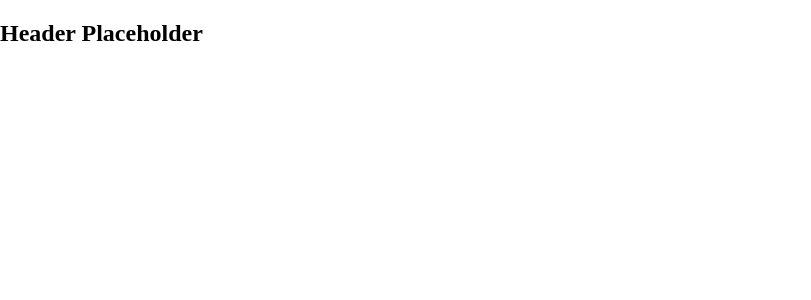
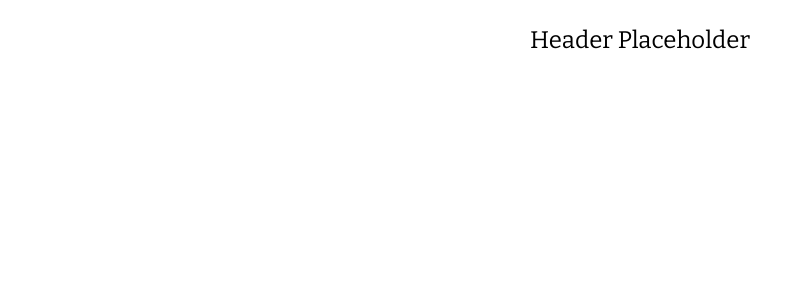
Before and after one commit to gwlee412/reddit-timer-gwlee412, a React (Create React App) app: page / in a window 1280 px wide. Shown: the top 300 px of the page, without its empty margins (0-811 px from the left). Built offline with nearby package versions, Linux system fonts and the light colour scheme.

Commit message:
added text specific global styles

```diff
--- a/src/styles.css
+++ b/src/styles.css
@@ -1,5 +1,30 @@
 /*font-family: 'Bitter', serif;
 font-family: 'Montserrat', sans-serif;*/
+*, *::before, *::after {
+    box-sizing: border-box;
+  }
 body{
-    margin:0;
+    font-family:'Montserrat', sans-serif;
+    font-size: 16px;
+    line-height: 1.69;
+    color: #93918f;
 }
+
+h1, h2, h3, h4, h5, h6 {
+    color: #000000;
+    font-family: 'Bitter', serif;
+    font-weight: normal;
+    text-align: center;
+}
+
+h1{
+    font-size: 2.375em;
+}
+
+h2{
+    font-size: 1.5em;
+}
+
+a{
+    color:'#0087ff';
+}
```
